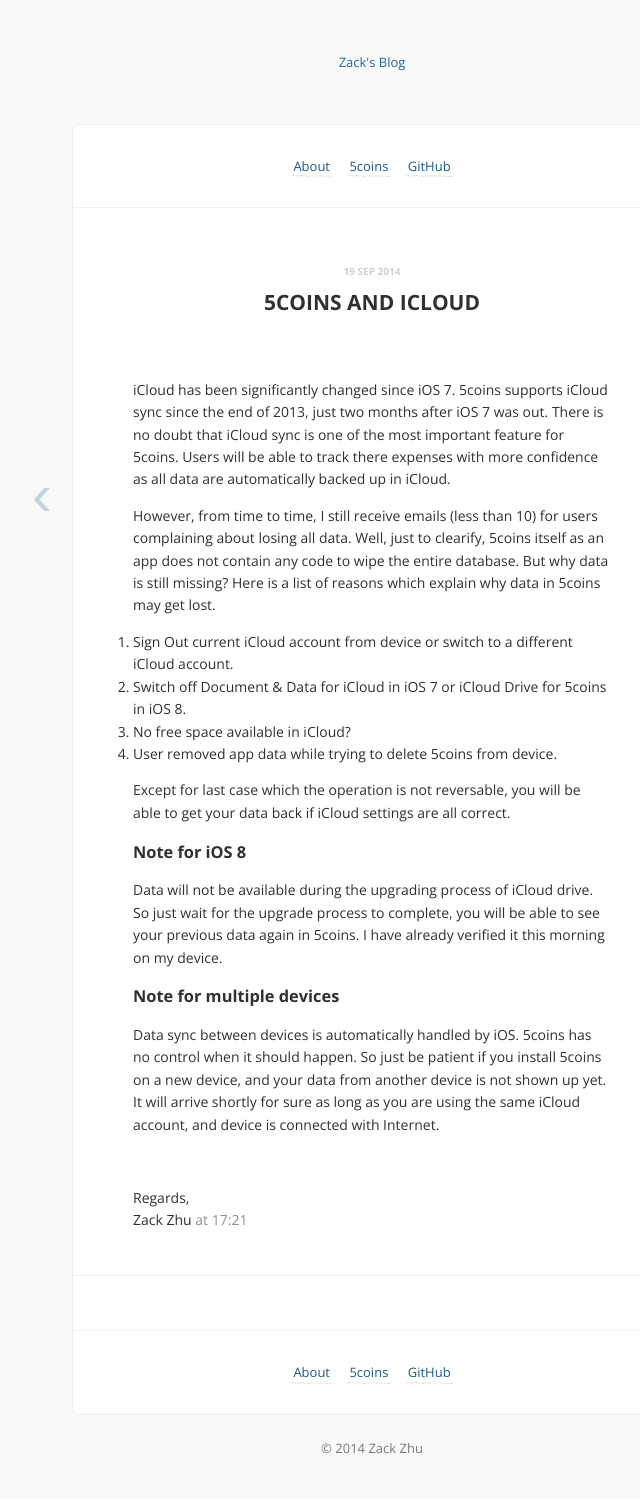
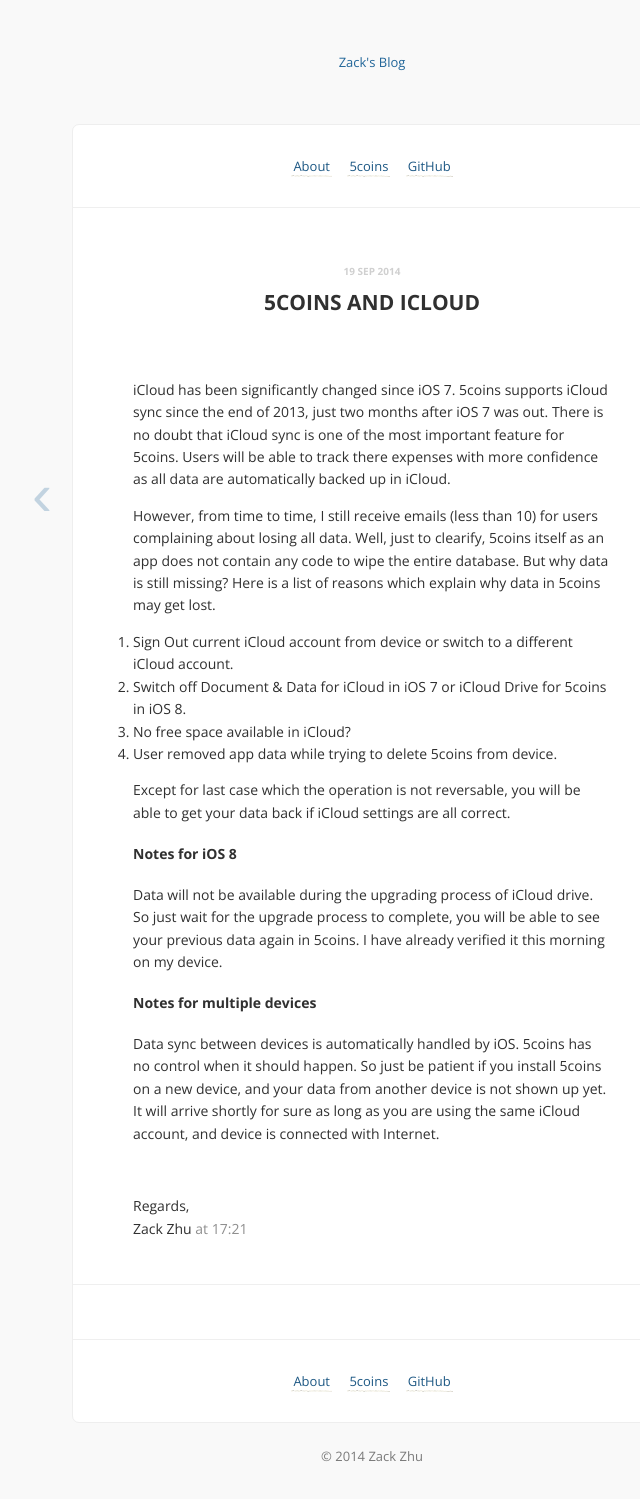
Before and after one commit to codingrhythm/blog, a Jekyll site: the page built from _posts/2014-09-19-5coins-and-icloud.md, in a window 1280 px wide. Shown: the whole page, without its empty margins (268-908 px from the left). Built offline with Jekyll 4.4.1, drawn with Linux system fonts in a browser that asks for light colours; Markdown is read by kramdown in place of the engine named in the settings; comment, search, counter and statistics services are not loaded.

Commit message:
Fixed typo

```diff
--- a/_posts/2014-09-19-5coins-and-icloud.md
+++ b/_posts/2014-09-19-5coins-and-icloud.md
@@ -16,9 +16,9 @@
 
 Except for last case which the operation is not reversable, you will be able to get your data back if iCloud settings are all correct.
 
-### Note for iOS 8
+#### Notes for iOS 8
 
 Data will not be available during the upgrading process of iCloud drive. So just wait for the upgrade process to complete, you will be able to see your previous data again in 5coins. I have already verified it this morning on my device.
 
-### Note for multiple devices
+#### Notes for multiple devices
 Data sync between devices is automatically handled by iOS. 5coins has no control when it should happen. So just be patient if you install 5coins on a new device, and your data from another device is not shown up yet. It will arrive shortly for sure as long as you are using the same iCloud account, and device is connected with Internet.
```
